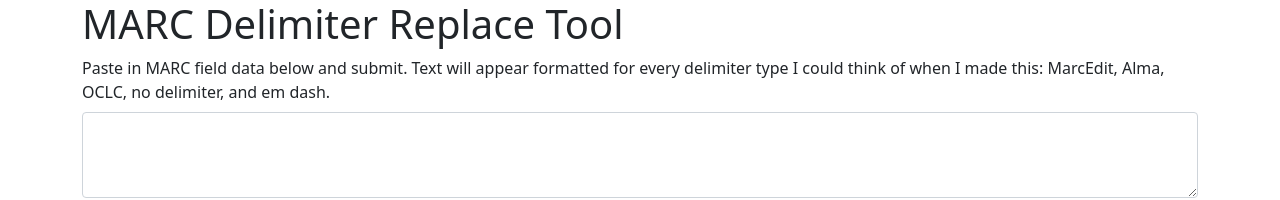
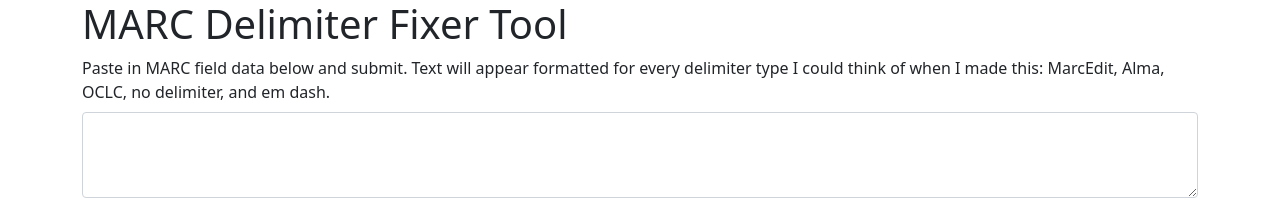
Before and after one commit to jdcar/delimiter-fix, a plain HTML site: page index.html in a window 1280 px wide. Shown: the top 200 px of the page. Drawn offline with nearby package versions, Linux system fonts and the light colour scheme.

Commit message:
Create readme

```diff
--- a/index.html
+++ b/index.html
@@ -14,7 +14,7 @@
 <body>
     <div class="container">
 
-        <h1>MARC Delimiter Replace Tool</h1>
+        <h1>MARC Delimiter Fixer Tool</h1>
 
         <div class="mb-3">
             <label for="exampleFormControlTextarea1" class="form-label">Paste in MARC field data below and submit. Text
```
Also changed, not shown: 1 other file.
